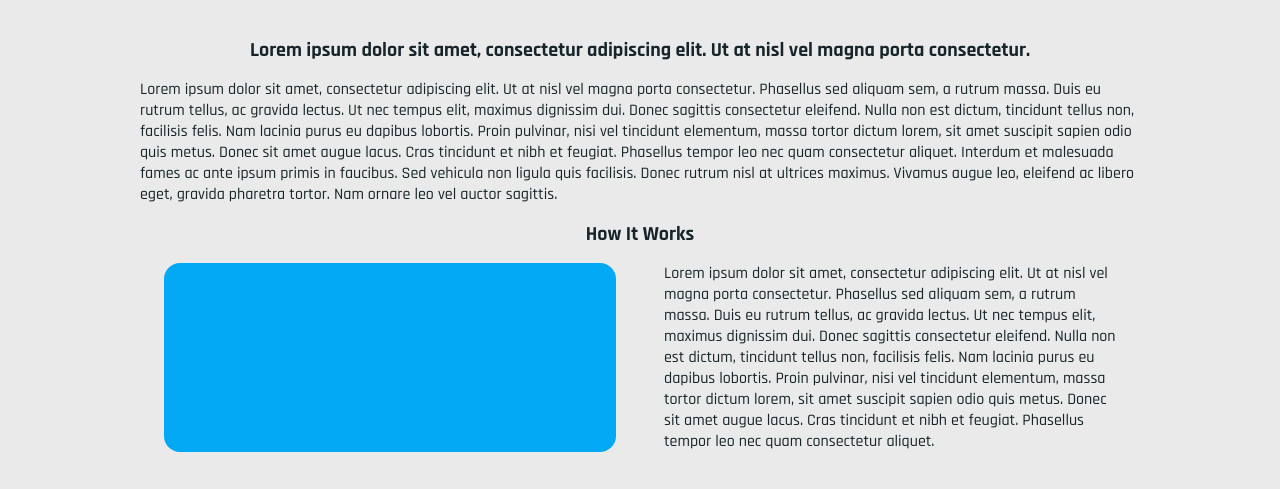
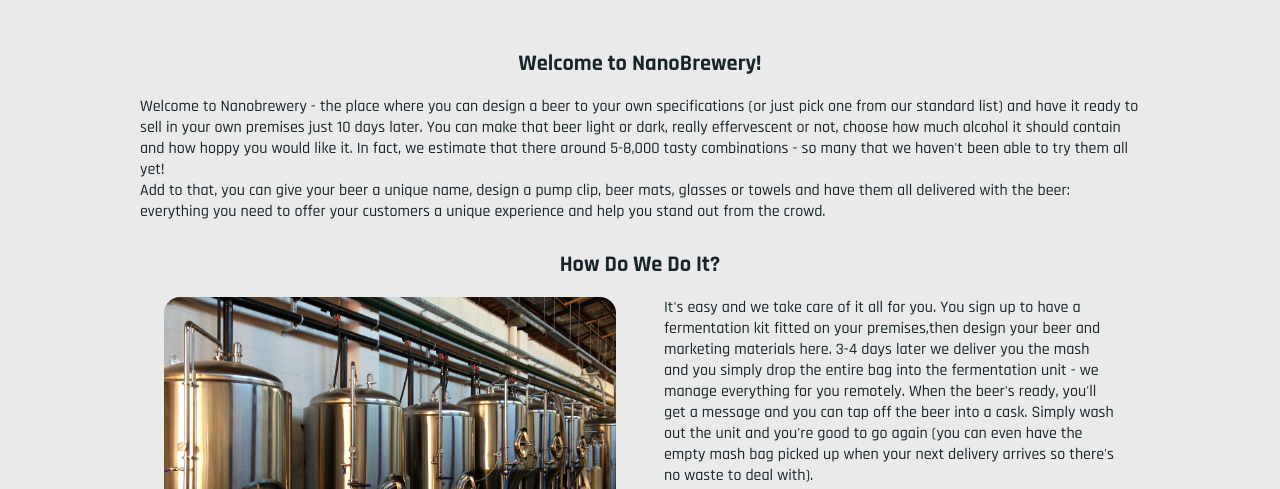
Before and after one commit to BenMansley/Nanobrewery, a React app in the folder client/: page / in a window 1280 px wide. Shown: the part 300-789 px from the top of the page. Built offline with nearby package versions, Linux system fonts and the light colour scheme.

Commit message:
Added image to homepage, updated copy

```diff
--- a/client/src/home/home.component.js
+++ b/client/src/home/home.component.js
@@ -45,27 +45,27 @@
             }
           </React.Fragment>
           : <div className="guest">
-            <p className="large">Lorem ipsum dolor sit amet, consectetur adipiscing elit.
-              Ut at nisl vel magna porta consectetur.</p>
-            <p>Lorem ipsum dolor sit amet, consectetur adipiscing elit. Ut at nisl vel magna porta consectetur.
-              Phasellus sed aliquam sem, a rutrum massa. Duis eu rutrum tellus, ac gravida lectus. Ut nec tempus elit,
-              maximus dignissim dui. Donec sagittis consectetur eleifend. Nulla non est dictum, tincidunt tellus non,
-              facilisis felis. Nam lacinia purus eu dapibus lobortis. Proin pulvinar, nisi vel tincidunt elementum,
-              massa tortor dictum lorem, sit amet suscipit sapien odio quis metus. Donec sit amet augue lacus.
-              Cras tincidunt et nibh et feugiat. Phasellus tempor leo nec quam consectetur aliquet. Interdum et
-              malesuada fames ac ante ipsum primis in faucibus. Sed vehicula non ligula quis facilisis. Donec rutrum
-              nisl at ultrices maximus. Vivamus augue leo, eleifend ac libero eget, gravida pharetra tortor.
-              Nam ornare leo vel auctor sagittis.
-            </p>
-            <p className="large">How It Works</p>
+            <p className="large">Welcome to NanoBrewery!</p>
+            <p>Welcome to Nanobrewery - the place where you can design a beer to your own specifications (or just
+              pick one from our standard list) and have it ready to sell in your own premises just 10 days later.
+              You can make that beer light or dark, really effervescent or not, choose how much alcohol it should
+              contain and how hoppy you would like it. In fact, we estimate that there around 5-8,000 tasty
+              combinations - so many that we haven't been able to try them all yet!<br />Add to that, you can give
+              your beer a unique name, design a pump clip, beer mats, glasses or towels and have them all delivered
+              with the beer: everything you need to offer your customers a unique experience and help you stand out
+              from the crowd.</p>
+            <p className="large">How Do We Do It?</p>
             <div className="flex-container">
-              <div className="img" />
-              <p>Lorem ipsum dolor sit amet, consectetur adipiscing elit. Ut at nisl vel magna porta consectetur.
-                Phasellus sed aliquam sem, a rutrum massa. Duis eu rutrum tellus, ac gravida lectus. Ut nec tempus elit,
-                maximus dignissim dui. Donec sagittis consectetur eleifend. Nulla non est dictum, tincidunt tellus non,
-                facilisis felis. Nam lacinia purus eu dapibus lobortis. Proin pulvinar, nisi vel tincidunt elementum,
-                massa tortor dictum lorem, sit amet suscipit sapien odio quis metus. Donec sit amet augue lacus.
-                Cras tincidunt et nibh et feugiat. Phasellus tempor leo nec quam consectetur aliquet.
+              <div class="img"/>
+              <p>It's easy and we take care of it all for you. You sign up to have a fermentation kit fitted on your
+                premises,then design your beer and marketing materials here. 3-4 days later we deliver you the mash
+                and you simply drop the entire bag into the fermentation unit - we manage everything for you remotely.
+                When the beer's ready, you'll get a message and you can tap off the beer into a cask. Simply wash out
+                the unit and you're good to go again (you can even have the empty mash bag picked up when your next
+                delivery arrives so there's no waste to deal with).<br />If you love what you made, the recipe is in
+                your account to re-order, or you can try something else. Test it out on your regulars and adjust the
+                flavour based on their comments: a great way to tailor your product and an excellent opportunity
+                to build rapport with your customers.
               </p>
             </div>
             <Link className="button" to="/admin/customizer">Make Your Own!</Link>
--- a/client/src/home/home.scss
+++ b/client/src/home/home.scss
@@ -24,9 +24,9 @@
     align-items: center;
 
     .large {
-      font-size: 1.25em;
+      font-size: 1.4em;
       font-weight: bold;
-      margin: 0.8em;
+      margin: 1.25em 0.8em 0.8em;
     }
 
     .flex-container {
@@ -34,13 +34,16 @@
       flex-flow: row wrap;
 
       > * {
+        min-width: 250px;
         flex: 1 1 0;
         margin: 0 1.5em;
       }
 
       > .img {
+        margin-bottom: 1em;
+        min-height: 20em;
         border-radius: 1em;
-        background: $lightTheme;
+        background: url('./img/brewery.jpg') center/cover no-repeat;
       }
     }
 
```
Also changed, not shown: client/src/img/brewery.jpg (added), client/src/index.css.
